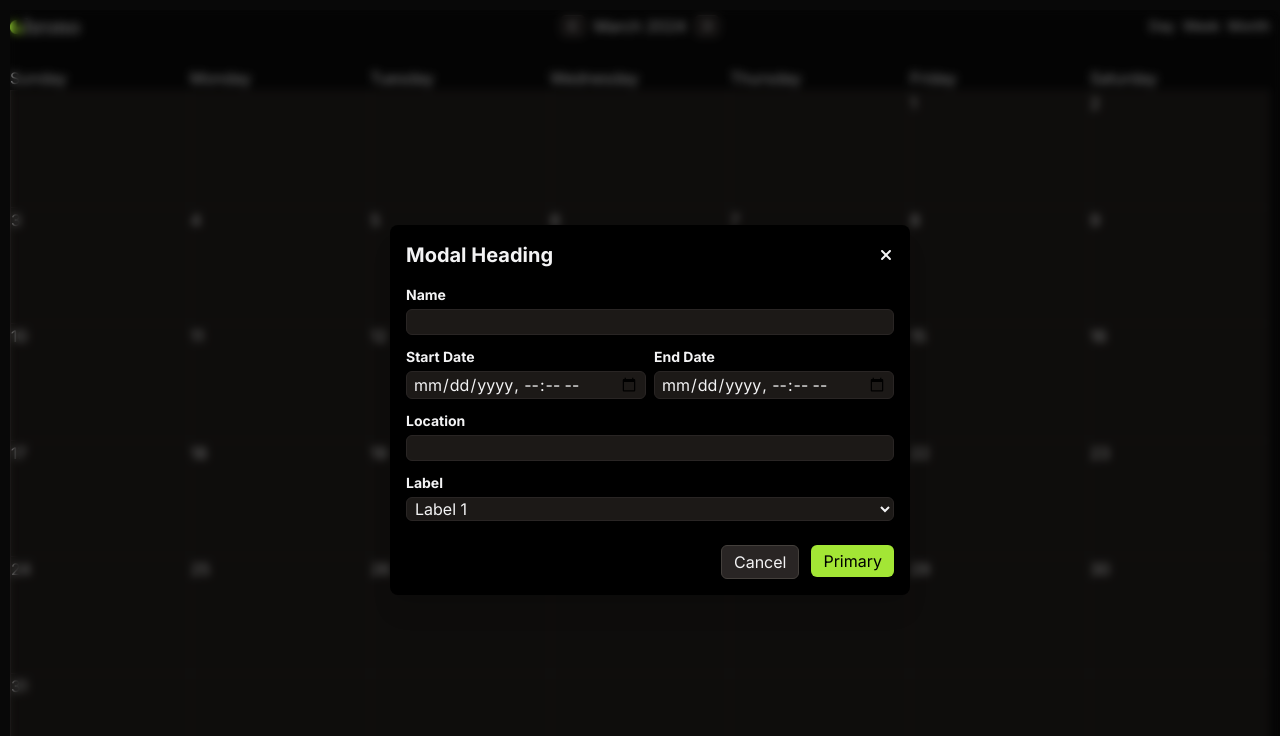
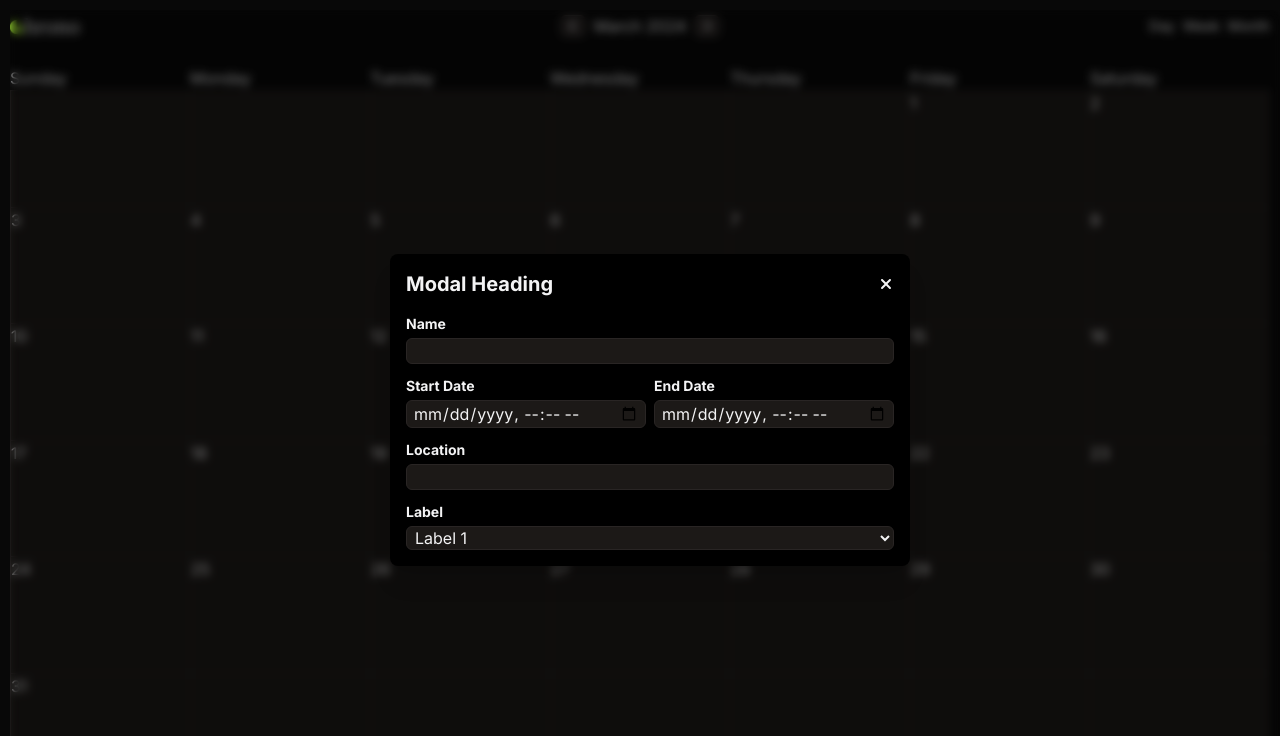
Before and after one commit to marielle-lopez/chrono, a React (Vite) app in the folder frontend/: page / in a window 1280 px wide. Both pictures are taken after a click on the element "10". Shown: the top 736 px of the page. Built offline with nearby package versions, Linux system fonts and the light colour scheme; a web font is replaced by a local one.

Commit message:
add `handleSubmit` and `displayFooter` props

```diff
--- a/frontend/src/components/Modal/Modal.tsx
+++ b/frontend/src/components/Modal/Modal.tsx
@@ -1,13 +1,23 @@
 import { FaXmark } from 'react-icons/fa6';
 import Button from '../Button/Button';
+
+type Nullable<T> = T | undefined | null;
 
 interface ModalProps {
   isHidden: boolean;
   setIsHidden: (isHidden: boolean) => void;
   children: any;
+  handleSubmit: () => void;
+  displayFooter?: Nullable<boolean>;
 }
 
-const Modal = ({ isHidden, setIsHidden, children }: ModalProps) => {
+const Modal = ({
+  isHidden,
+  setIsHidden,
+  children,
+  handleSubmit,
+  displayFooter = false,
+}: ModalProps) => {
   return (
     <>
       <div
@@ -30,16 +40,16 @@ const Modal = ({ isHidden, setIsHidden, children }: ModalProps) => {
             </div>
             <div className="flex flex-grow">{children}</div>
           </div>
+          {displayFooter && (
             <div className="flex justify-end gap-3 mt-6">
               <Button handleClick={() => setIsHidden(true)} label="Cancel" />
               <Button
-              handleClick={() =>
-                console.log('Primary button clicked in Modal component')
-              }
+                handleClick={handleSubmit}
                 label="Primary"
                 type="primary"
               />
             </div>
+          )}
         </div>
       </div>
     </>
```
Lines whose indentation alone changed are shown as unchanged.
